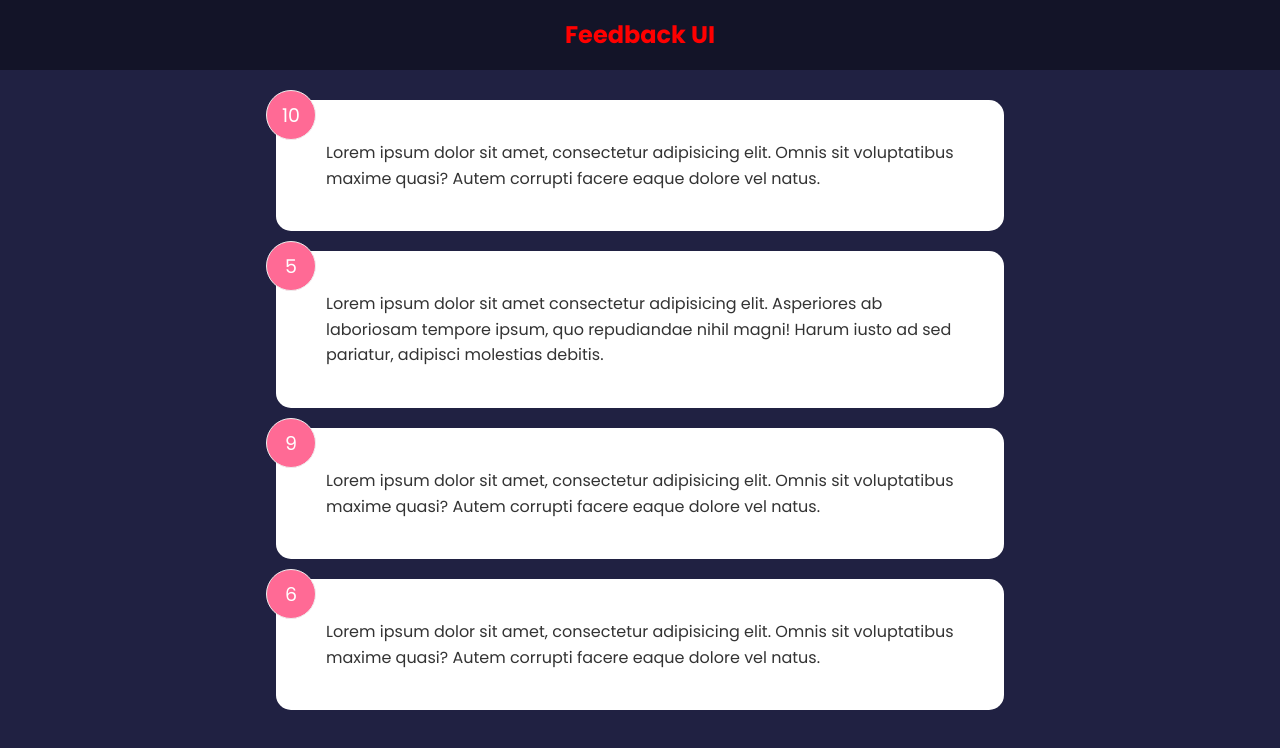
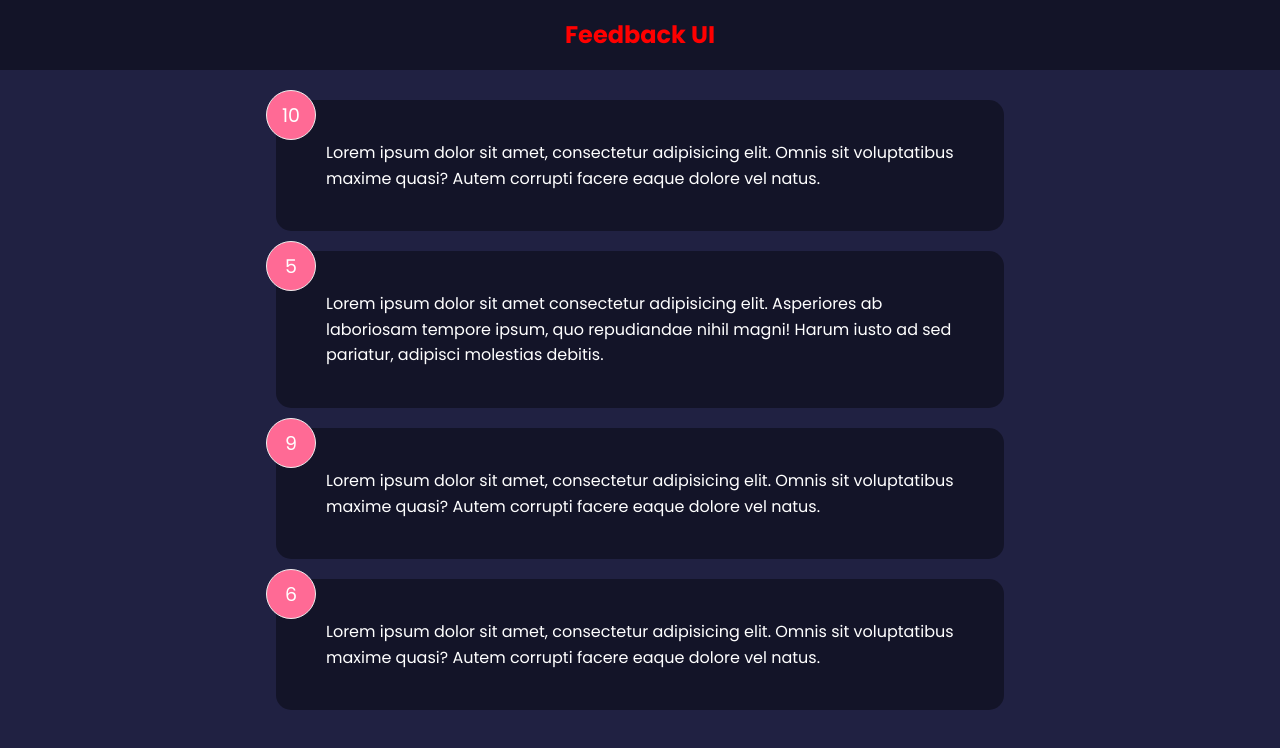
Before and after one commit to highdefdesigns/react-front-to-back, a React (Vite) app in the folder feedback-app/: page / in a window 1280 px wide. Shown: the top 748 px of the page. Built offline with nearby package versions, Linux system fonts and the light colour scheme.

Commit message:
card component and conditional styles

```diff
--- a/feedback-app/src/components/FeedbackList.jsx
+++ b/feedback-app/src/components/FeedbackList.jsx
@@ -1,3 +1,4 @@
+import PropTypes from 'prop-types';
 import FeedbackItem from './FeedbackItem';
 
 function FeedbackList({ feedback }) {
@@ -13,4 +14,8 @@
   );
 }
 
+FeedbackList.propTypes = {
+  feedback: PropTypes.array,
+};
+
 export default FeedbackList;
--- a/feedback-app/src/components/Feedbackitem.jsx
+++ b/feedback-app/src/components/Feedbackitem.jsx
@@ -1,10 +1,16 @@
+import PropTypes from 'prop-types';
+import Card from './shared/Card';
+
 function FeedbackItem({ item }) {
   return (
-    <div className="card">
+    <Card>
       <div className="num-display">{item.rating}</div>
       <div className="text-display">{item.text}</div>
-    </div>
+    </Card>
   );
 }
+FeedbackItem.propTypes = {
+  item: PropTypes.object.isRequired,
+};
 
 export default FeedbackItem;
--- /dev/null
+++ b/feedback-app/src/components/shared/Card.jsx
@@ -0,0 +1,26 @@
+import PropTypes from 'prop-types';
+function Card({ children, reverse }) {
+  //   return <div className={`card ${reverse && 'reverse'}`}>{children}</div>;
+
+  return (
+    <div
+      className="card"
+      style={{
+        backgroundColor: reverse ? 'rgba(0,0,0,0.4)' : '#fff',
+        color: reverse ? '#fff' : '#000',
+      }}
+    >
+      {children}
+    </div>
+  );
+}
+Card.defaultProps = {
+  reverse: true,
+};
+
+Card.propTypes = {
+  children: PropTypes.node.isRequired,
+  reverse: PropTypes.bool,
+};
+
+export default Card;
```
